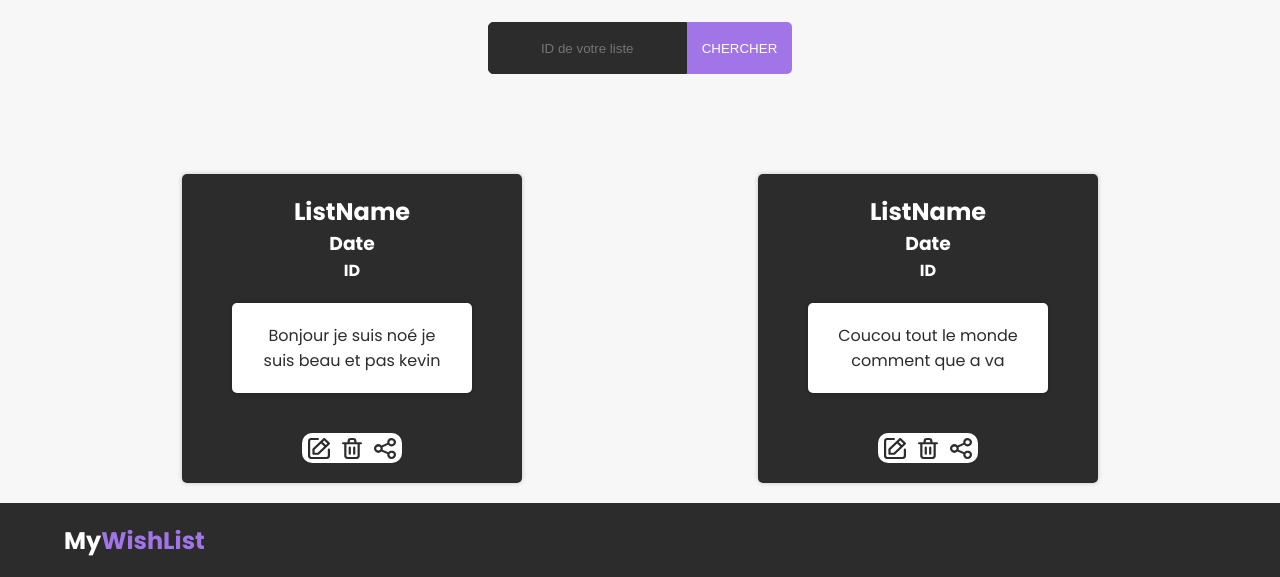
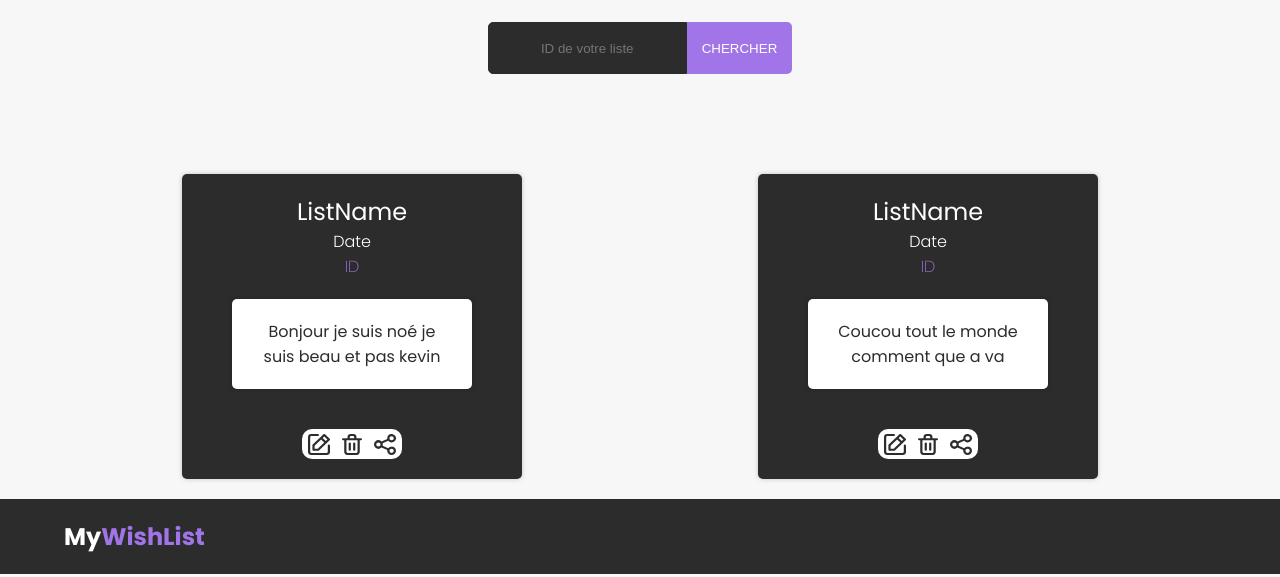
Before and after one commit to DUTAnnee2/myWishList, a PHP site: template src/views/template.html in a window 1280 px wide. Shown: the part 167-744 px from the top of the page. Run offline with PHP 8.4, Linux system fonts and the light colour scheme; the template is opened without the code that fills it, so the values that code supplies are empty.

Commit message:
cards fix

```diff
--- a/web/css/main.css
+++ b/web/css/main.css
@@ -1,6 +1,7 @@
 /* == POPPINS IMPORT GOOGLE FONTS == */
 @import url("https://fonts.googleapis.com/css2?family=Poppins:wght@100;200;300;400;500;600;700&display=swap");
 /* == GLOBAL VARIABLES == */
+/* === FONT WEIGHT === */
 /* == GLOBAL HEADER == */
 header {
   background-color: #2C2C2C;
@@ -110,6 +111,20 @@ header nav .user-icon {
   -webkit-box-align: center;
       -ms-flex-align: center;
           align-items: center;
+}
+
+.card h2 {
+  font-weight: 400;
+}
+
+.card h3 {
+  font-size: medium;
+  font-weight: 300;
+}
+
+.card h4 {
+  font-weight: 200;
+  color: #A175E8;
 }
 
 .card-description {
--- a/web/sass/_cards.scss
+++ b/web/sass/_cards.scss
@@ -18,6 +18,20 @@
     display: flex;
     flex-direction: column;
     align-items: center;
+
+    h2 {
+        font-weight: $regular;
+    }
+
+    h3 {
+        font-size: medium;
+        font-weight: $light;
+    }
+
+    h4 {
+        font-weight: $extra-light;
+        color: $color-purple;
+    }
 }
 
 .card-description {
--- a/web/sass/_vars.scss
+++ b/web/sass/_vars.scss
@@ -1,3 +1,13 @@
 $color-base: #2C2C2C;
 $color-purple: #A175E8;
 $color-white: #FFF;
+
+/* === FONT WEIGHT === */
+$thin: 100;
+$extra-light: 200;
+$light: 300;
+$regular: 400;
+$medium: 500;
+$semi-bold: 600;
+$bold: 700;
+$black: 900;
```
Also changed, not shown: web/css/main.min.css, 2 other files.
